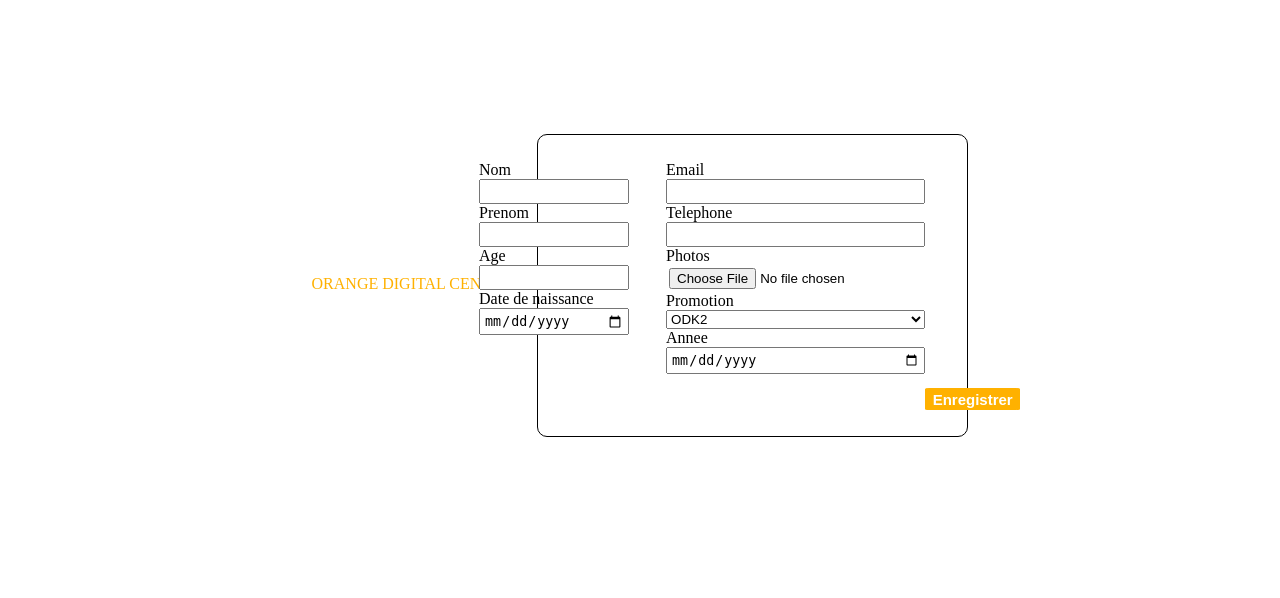
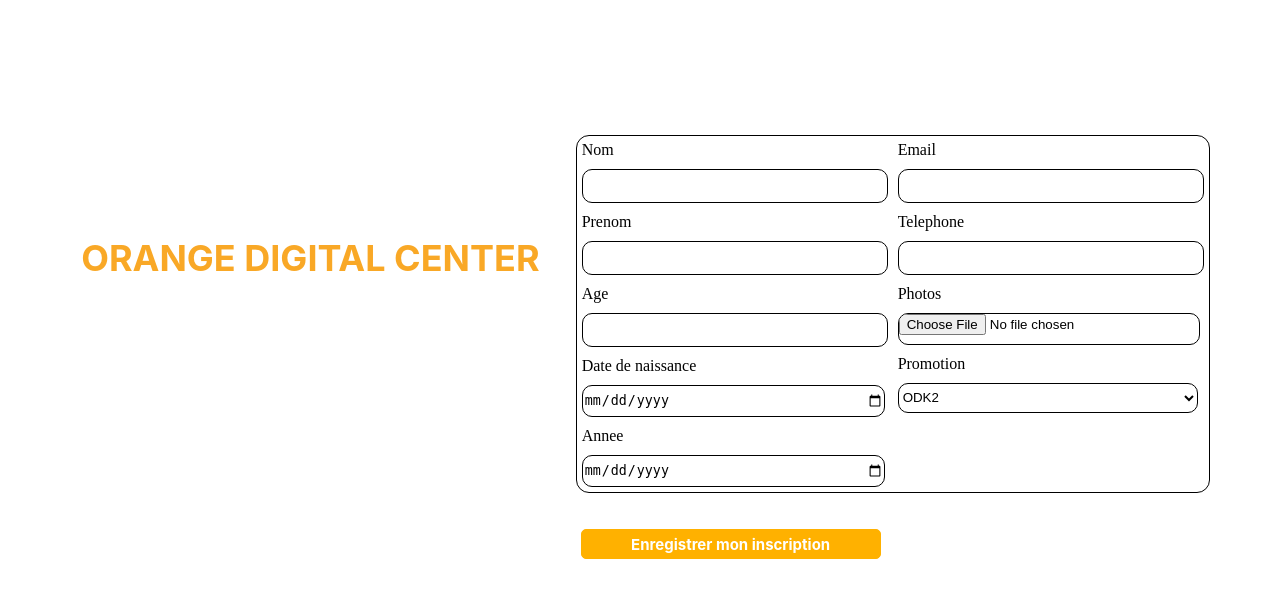
Before and after one commit to ayaya6436/portail, a PHP site: page /portail/views/inscription.php in a window 1280 px wide. Shown: the top 598 px of the page. Run offline with PHP 8.4, Linux system fonts and the light colour scheme.

Commit message:
mise a jour

```diff
--- a/actions/inscriptionAction.php
+++ b/actions/inscriptionAction.php
@@ -1,6 +1,6 @@
 <?php
 require '../config/dbConnect.php';
-
+//enrgistrement apprenant
 if (isset($_POST["enregistrer"])) {
 
 
--- a/assets/css/inscription.css
+++ b/assets/css/inscription.css
@@ -2,6 +2,7 @@
     display: flex;
     flex-direction: row;
     justify-content: center;
+
 
 
 
@@ -10,29 +11,55 @@
     margin-top: 18%;
     margin-right: 2%;
 
+
+
+
 }
 
 .title{
-    color: #ffb100;
-    font: bold;
-    margin-top: 20%;
+
+    display: flex;
+width: 480px;
+flex-direction: column;
+flex-shrink: 0;
+color: #F9A826;
+text-align: center;
+font-size: 36px;
+font-family: Inter;
+font-style: normal;
+font-weight: 700;
+line-height: normal;
+
 }
 
 .formulaire{
     display: flex;
     flex-direction: row;
     justify-content: center;
-    margin-top: 10%;
-    border: 1px solid black;
-    width: 30%;
-    padding: 2%;
-    border-radius: 10px;
+    margin-top: 20%;
+    margin-right: 30;
+    flex-shrink: 0;
+    border-radius: 13px;
+    border: 1px solid #000;
+    background: #FFF;
+
 
 
 }
 
-input{
-    padding: 3px;
+label{
+    margin: 5px;
+}
+
+
+input,select{
+    width: 300px;
+    height: 30px;
+    flex-shrink: 0;
+    border-radius: 10px;
+    border: 1px solid #000;
+    background: #FFF;
+    margin: 5px;
 
 }
 
@@ -46,26 +73,27 @@
     flex-direction: column;
 }
 
-.row3{
-    margin-top: 60%;
+ .row3{
+    margin-top: 5%;
     margin-right: 5%;
-
-
-}
-
-
-
-.btn{
-    border: 1px solid #ffb100;
-    padding: 2% 8%;
-    border-radius: 5%;
-    background-color: #ffb100;
-    color: #fff;
-    font-weight: bold;
-    text-align: center;
-    font-weight: bold;
-    font-size: 15px;
+    width: 200px;
+    height: 25.887px;
+    flex-shrink: 0;
 
 
 
 }
+.btn{
+color: #FFF;
+text-align: center;
+font-size: 15px;
+font-family: Inter;
+font-style: normal;
+font-weight: 700;
+line-height: normal;
+background-color: #FFB100;
+border: 1px solid #FFB100;
+border-radius: 5px;
+
+
+}
--- a/config/dbConnect.php
+++ b/config/dbConnect.php
@@ -1,5 +1,5 @@
 <?php
-
+session_start();
 $host = 'localhost';
 $dbname = 'portail';
 $user = 'root';
--- a/index.php
+++ b/index.php
@@ -1,3 +1,5 @@
+<?php require 'actions/security.php';?>
+
 <!DOCTYPE html>
 <html lang="en">
 <head>
--- a/views/inscription.php
+++ b/views/inscription.php
@@ -10,6 +10,7 @@
 </head>
 <body>
     <div class="container">
+
             <?php
                 if(isset($errorMsg)){
                     echo "<div > $errorMsg </div>";
@@ -20,10 +21,11 @@
 
                 </div>
 
-            <form action="" method="POST" class="formulaire" id="inscriptionForm" enctype="multipart/form-data">
 
+            <form action="" method="POST"  id="inscriptionForm" enctype="multipart/form-data">
+
+                    <div class="formulaire">
                         <div class="row1">
-
 
                             <div class="row-colunm">
                                 <label>Nom</label>
@@ -43,6 +45,10 @@
                             <div class="row-colunm">
                                 <label>Date de naissance</label>
                                 <input type="date" name="dateNaissance" id="dateNaissance">
+                            </div>
+                            <div class="row-colunm">
+                                <label >Annee</label>
+                                <input type="date" name="promotionAnnee" id="promotionAnnee">
                             </div>
                         </div>
 
@@ -71,16 +77,16 @@
                             </select>
                         </div>
 
-                    <div class="row-colunm">
-                        <label >Annee</label>
-                        <input type="date" name="promotionAnnee" id="promotionAnnee">
-                    </div>
+
                     </div>
 
 
 
+                    </div>
+
                 <div class="row3">
-                    <button type="submit" class="btn" name="enregistrer">Enregistrer</button>
+
+                    <input type="submit" name="enregistrer" class="btn" value="Enregistrer mon inscription">
                 </div>
 
             </form>
@@ -90,9 +96,10 @@
 
 
 
+
     </div>
 
-    <!-- <script src="../assets/js/script.js"></script> -->
+
     <script src="../assets/js/script.js"></script>
 </body>
 </html>
```
Also changed, not shown: actions/logoutAction.php (added, +7 -0 lines), actions/security.php (added, +8 -0 lines), login.php (added, +82 -0 lines), views/liste.php (+11 -3 lines), actions/loginAction.php (added). Lines whose indentation alone changed are shown as unchanged.
